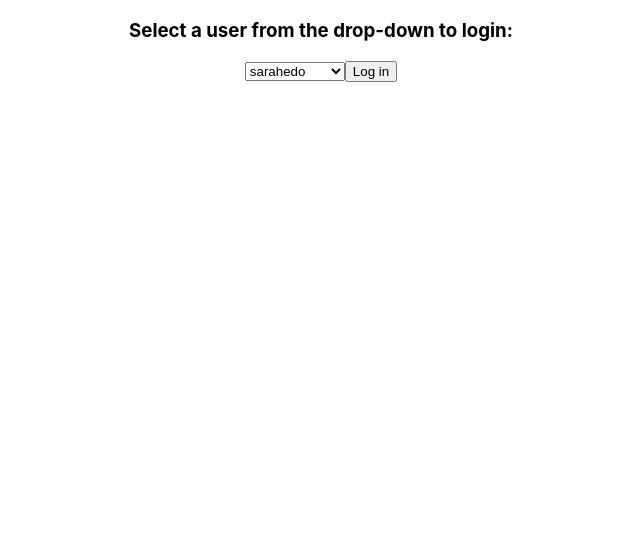
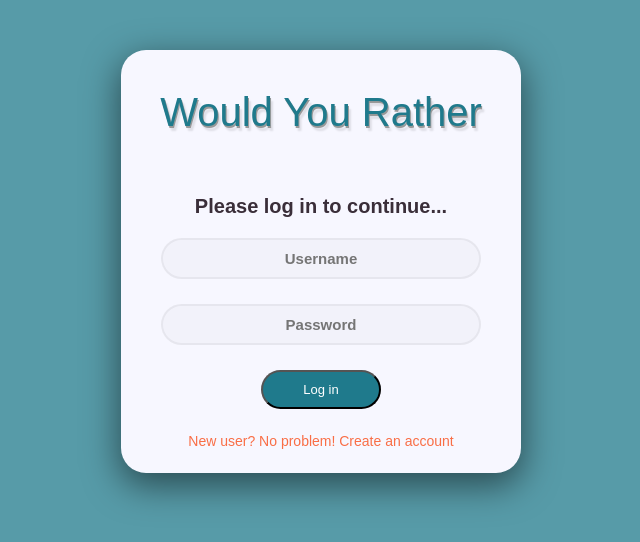
Before and after one commit to wesley-strange/reactnd-would-you-rather, a React (Create React App) app: page / in a window 1280 px wide. Shown: the top 542 px of the page, without its empty margins (319-959 px from the left). Built offline with nearby package versions, Linux system fonts and the light colour scheme.

Commit message:
Refactor Login and Remove LoginUser Component

```diff
--- a/src/actions/authedUser.js
+++ b/src/actions/authedUser.js
@@ -6,3 +6,18 @@ export function setAuthedUser (id) {
     id,
   }
 }
+
+export function handleLogin (username, password) {
+  return (dispatch, getState) => {
+    const { users } = getState()
+
+    if (users[username] && (users[username].password === password)) {
+      dispatch(setAuthedUser(username))
+      alert('Login successful')
+      return true
+    } else {
+      alert('Username or password invalid.')
+      return false
+    }
+  }
+}
--- a/src/components/Login.js
+++ b/src/components/Login.js
@@ -1,29 +1,73 @@
 import React, { Component } from 'react'
 import { connect } from 'react-redux'
-import LoginUser from './LoginUser'
+import '../styles/Login.css';
+import { handleLogin } from '../actions/authedUser'
 
 class Login extends Component {
+  state = {
+    username: '',
+    password: '',
+    toHome: false
+  }
+
+  handleChange = (e) => {
+    const value = e.target.value
+    const name = e.target.name
+
+    this.setState(() => ({
+      [name]: value
+    }))
+  }
+
+  handleSubmit = (e) => {
+    e.preventDefault()
+
+    const { username, password } = this.state
+    const { dispatch } = this.props
+
+    const toHome = dispatch(handleLogin(username, password))
+
+    this.setState(() => ({
+      username: '',
+      password: '',
+      toHome: toHome
+    }))
+  }
+
   render() {
+    const { username, password } = this.state
+
+    // redirect to homepage after login
+
     return (
-      <div>
-        <h3>Select a user from the drop-down to login:</h3>
-        <select name='userid'>
-          {this.props.userIds.map((id) => (
-            <LoginUser key={id} id={id} />
-          ))}
-        </select>
-        <button>Log in</button>
-
+      <div className="login-window">
+        <p className="login-title" align="center">Would You Rather</p>
+        <p className="login-greeting" align="center">Please log in to continue...</p>
+        <form className="login-form" onSubmit={this.handleSubmit}>
+          <input
+            className="username"
+            type="text"
+            align="center"
+            placeholder="Username"
+            name='username'
+            value={username}
+            onChange={this.handleChange}
+          />
+          <input
+            className="password"
+            type="password"
+            align="center"
+            placeholder="Password"
+            name='password'
+            value={password}
+            onChange={this.handleChange}
+          />
+          <button className="submit" type='submit' align="center">Log in</button>
+          <p className="create" align="center">New user? No problem! Create an account</p>
+        </form>
       </div>
     )
   }
 }
 
-function mapStateToProps ({users}) {
-  return {
-    userIds: Object.keys(users)
-      .sort((a,b) => users[b] - users[a])
-  }
-}
-
-export default connect(mapStateToProps)(Login)
+export default connect()(Login)
--- a/src/components/LoginUser.js
+++ /dev/null
@@ -1,26 +0,0 @@
-import React, { Component } from 'react'
-import { connect } from 'react-redux'
-
-class LoginUser extends Component {
-
-  render () {
-    const { user } = this.props
-    const { id, avatarURL } = user
-
-    return (
-      //todo: add image to dropdown option
-      <option value={id}>{id}</option>
-    )
-  }
-}
-
-
-function mapStateToProps ({ users }, { id }) {
-  const user = users[id]
-
-  return {
-    user,
-  }
-}
-
-export default connect(mapStateToProps)(LoginUser)
--- a/src/index.css
+++ b/src/index.css
@@ -1,4 +1,13 @@
+:root {
+  --ghost-white: #f7f7ff;
+  --metallic-seaweed: #1f7a8c;
+  --outrageous-orange: #f96e46;
+  --russian-violet: #392759;
+  --black-coffee: #3a2e39;
+}
+
 body {
+  background-color: var(--ghost-white);
   margin: 0;
   font-family: -apple-system, BlinkMacSystemFont, 'Segoe UI', 'Roboto', 'Oxygen',
     'Ubuntu', 'Cantarell', 'Fira Sans', 'Droid Sans', 'Helvetica Neue',
--- a/src/styles/App.css
+++ b/src/styles/App.css
@@ -1,3 +1,9 @@
+--ghost-white: #f7f7ff;
+--metallic-seaweed: #1f7a8c;
+--outrageous-orange: #f96e46;
+--russian-violet: #392759;
+--black-coffee: #3a2e39;
+
 .App {
   text-align: center;
 }
--- /dev/null
+++ b/src/styles/Login.css
@@ -0,0 +1,123 @@
+/* Login form styling adapted from https://codepen.io/Devel0per95/pen/rjOpdx */
+:root {
+  --ghost-white: #f7f7ff;
+  --metallic-seaweed: #1f7a8c;
+  --outrageous-orange: #f96e46;
+  --russian-violet: #392759;
+  --black-coffee: #3a2e39;
+}
+
+body {
+  font-family: 'Ubuntu', sans-serif;
+  background-color: rgba(31,122,140,0.75);
+}
+
+.login-window {
+  background-color: var(--ghost-white);
+  width: 400px;
+  margin: 50px auto;
+  border-radius: 25px;
+  box-shadow: 0px 11px 35px 2px rgba(0, 0, 0, 0.5);
+  display: flex;
+  flex-direction: column;
+}
+
+.login-title {
+  font-size: 40px;
+  color: var(--metallic-seaweed);
+  text-shadow: 1px 2px 0 #999999, 3px 5px 2px rgba(0,0,0,0.1);
+}
+
+.login-greeting {
+  color: var(--black-coffee);
+  font-family: 'Ubuntu', sans-serif;
+  font-weight: bold;
+  font-size: 20px;
+}
+
+form.login-form {
+  display: flex;
+  flex-direction: column;
+  align-items: center;
+}
+
+.username {
+  width: 80%;
+  color: var(--black-coffee);
+  font-weight: 800;
+  font-size: 15px;
+  text-align: center;
+  background: rgba(136, 126, 126, 0.04);
+  padding: 10px 20px;
+  outline: none;
+  box-sizing: border-box;
+  border: 2px solid rgba(0, 0, 0, 0.05);
+  border-radius: 25px;
+  margin: 0 0 25px 0;
+}
+
+.password {
+  width: 80%;
+  color: var(--black-coffee);
+  font-weight: 800;
+  font-size: 15px;
+  text-align: center;
+  background: rgba(136, 126, 126, 0.04);
+  padding: 10px 20px;
+  outline: none;
+  box-sizing: border-box;
+  border: 2px solid rgba(0, 0, 0, 0.05);
+  border-radius: 25px;
+  margin: 0 0 25px 0;
+}
+
+.username:focus, .password:focus {
+  border: 2px solid rgba(0, 0, 0, 0.1);
+}
+
+.submit {
+  cursor: pointer;
+  background: rgba(31,122,140,1);
+  color: #fff;
+  padding: 10px 40px;
+  font-size: 13px;
+  border-radius: 25px;
+}
+
+.submit:hover {
+  background: rgba(31,122,140,0.8);
+}
+
+.submit:active {
+  background: var(--black-coffee);
+}
+
+.create {
+  font-size: 14px;
+  color: var(--outrageous-orange);
+  padding: 10px 0;
+}
+
+.create:hover {
+  cursor: pointer;
+  color: #cb5c3b;
+}
+
+.create:active {
+  cursor: pointer;
+  color: black;
+}
+
+@media (max-width: 600px) {
+  .main {
+    width: 300px;
+  }
+
+  .submit {
+    margin: 0 30%;
+  }
+
+  .login-title {
+    font-size: 25px;
+  }
+}
--- a/src/utils/_DATA.js
+++ b/src/utils/_DATA.js
@@ -1,6 +1,20 @@
 let users = {
+  swaggyprophet: {
+    id: 'swaggyprophet',
+    password: 'password',
+    name: 'Swaggy Prophet',
+    avatarURL: '../images/duke-santa.jpg',
+    answers: {
+      "8xf0y6ziyjabvozdd253nd": 'optionOne',
+      "6ni6ok3ym7mf1p33lnez": 'optionTwo',
+      "am8ehyc8byjqgar0jgpub9": 'optionTwo',
+      "loxhs1bqm25b708cmbf3g": 'optionTwo'
+    },
+    questions: []
+  },
   sarahedo: {
     id: 'sarahedo',
+    password: 'password',
     name: 'Sarah Edo',
     avatarURL: '../images/duke-hawaiian.jpg',
     answers: {
@@ -13,6 +27,7 @@ let users = {
   },
   tylermcginnis: {
     id: 'tylermcginnis',
+    password: 'password',
     name: 'Tyler McGinnis',
     avatarURL: '../images/duke-santa.jpg',
     answers: {
@@ -23,6 +38,7 @@ let users = {
   },
   johndoe: {
     id: 'johndoe',
+    password: 'password',
     name: 'John Doe',
     avatarURL: '../images/duke-toy.jpg',
     answers: {
```
